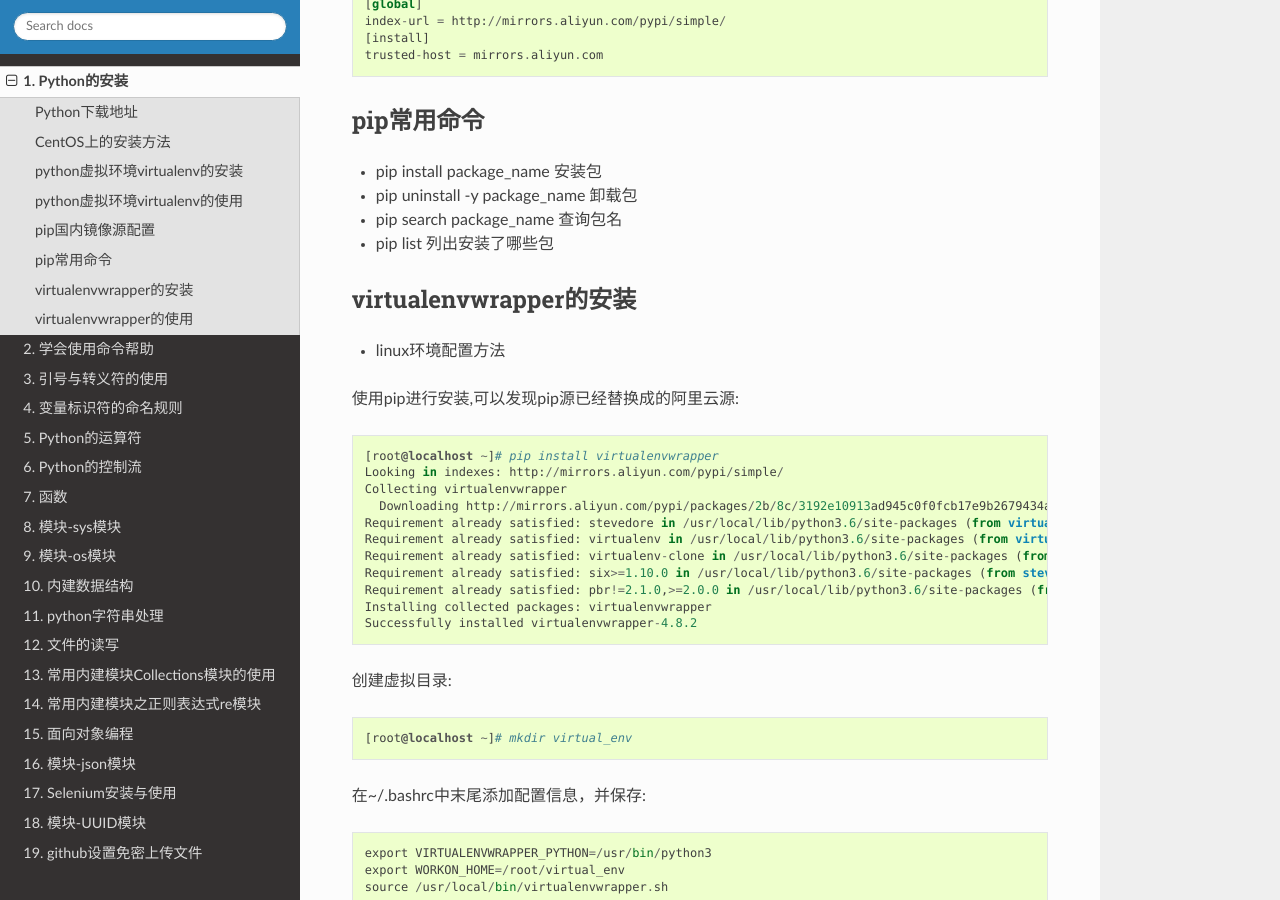
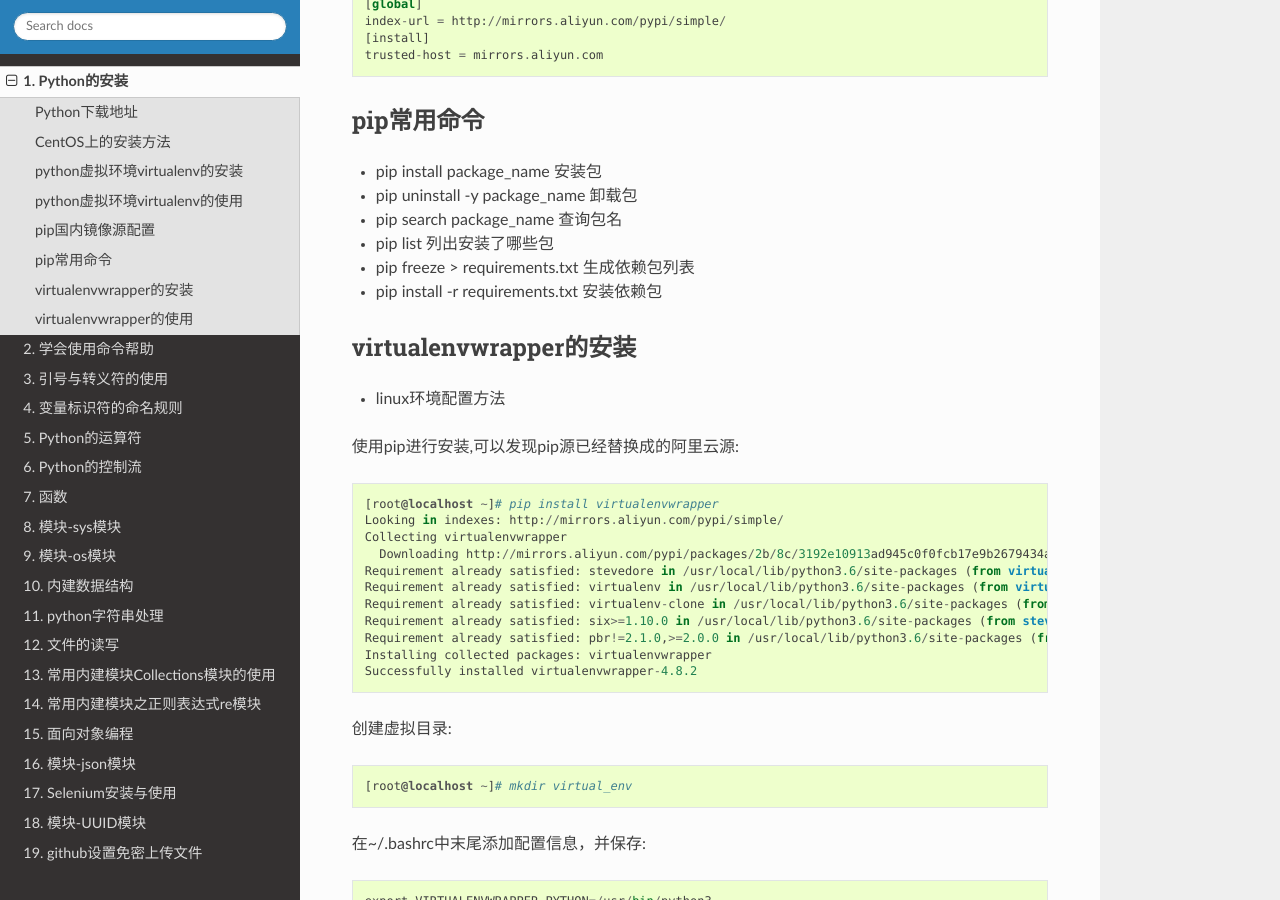
Before and after one commit to meizhaohui/hellopython, a Sphinx documentation site: the page built from source/00_install_python.rst, in a window 1280 px wide and 900 px high, scrolled down 5134 px. Built offline with Sphinx 7.4.7 and the Read the Docs theme 2.0.0, drawn with Linux system fonts in a browser that asks for light colours.

Commit message:
Update 00_install_python.rst
use freeze to export  requirements.txt

```diff
--- a/source/00_install_python.rst
+++ b/source/00_install_python.rst
@@ -230,6 +230,8 @@ pip常用命令
 - pip uninstall -y package_name 卸载包
 - pip search package_name 查询包名
 - pip list 列出安装了哪些包
+- pip freeze > requirements.txt 生成依赖包列表
+- pip install -r requirements.txt 安装依赖包
 
 
 virtualenvwrapper的安装
```
